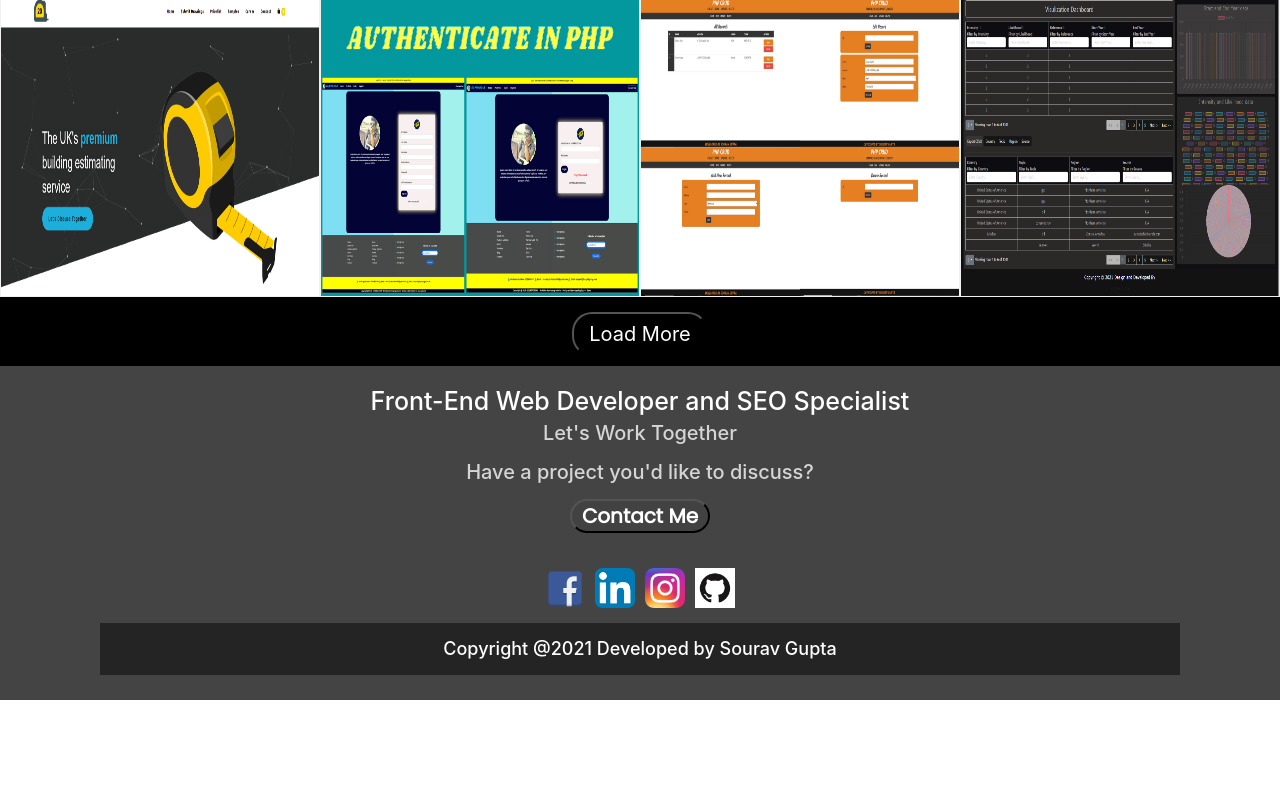
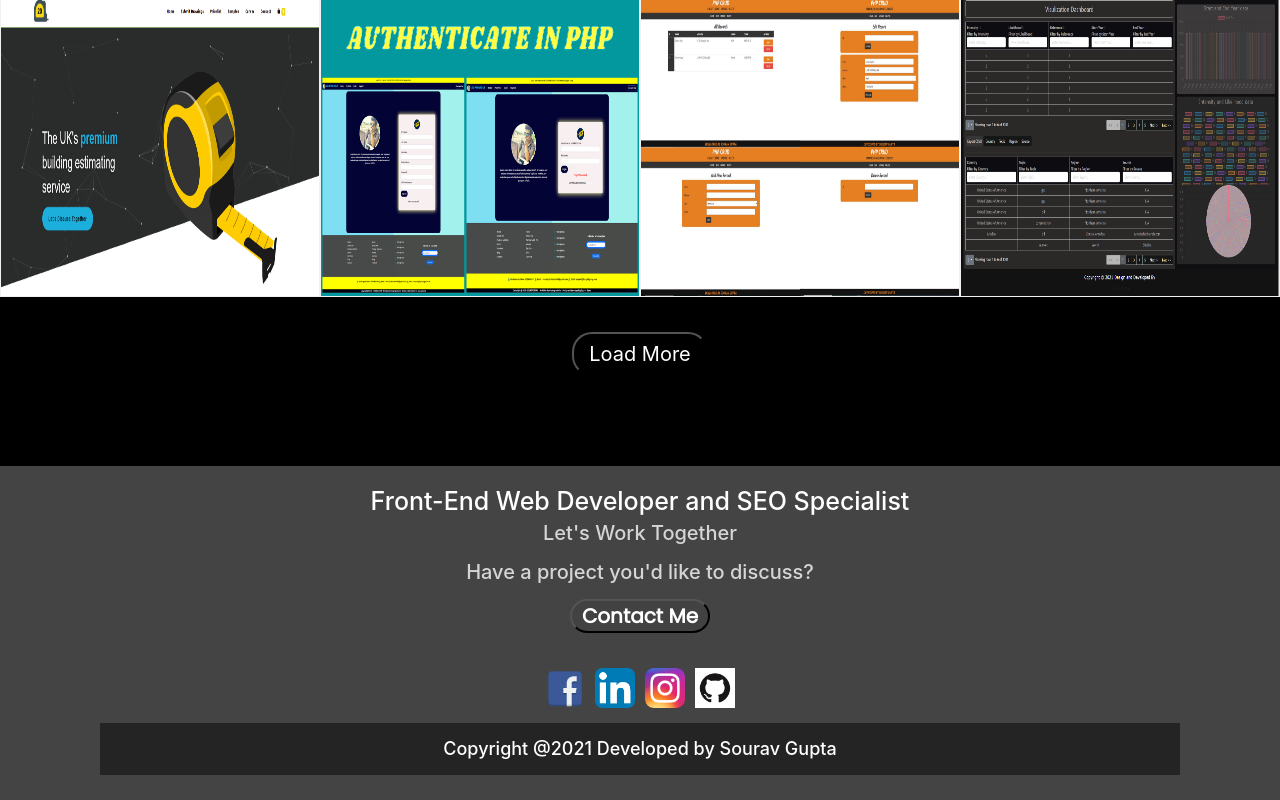
Before and after one commit to souravwebart/SouravwebArt-portfolio, a React (Create React App) app: page /portfolio in a window 1280 px wide. Shown: the part 1534-2334 px from the top of the page. Before the commit the page ends 2234 px from the top, so only its background shows below. Built offline with nearby package versions, Linux system fonts and the light colour scheme.

Commit message:
latest update

```diff
--- a/src/pages/Portfolio/Portfolio.css
+++ b/src/pages/Portfolio/Portfolio.css
@@ -469,6 +469,8 @@ to {
     text-align: center;
     margin-top: 5px;
     margin-bottom: 10px;
+    padding-top: 20px;
+    padding-bottom: 80px;
 }
   .loadmorebtn{
     background-color: rgba(26, 153, 175, 0);
```
Also changed, not shown: 7 other files (tests, documents, lock files or other folders).
